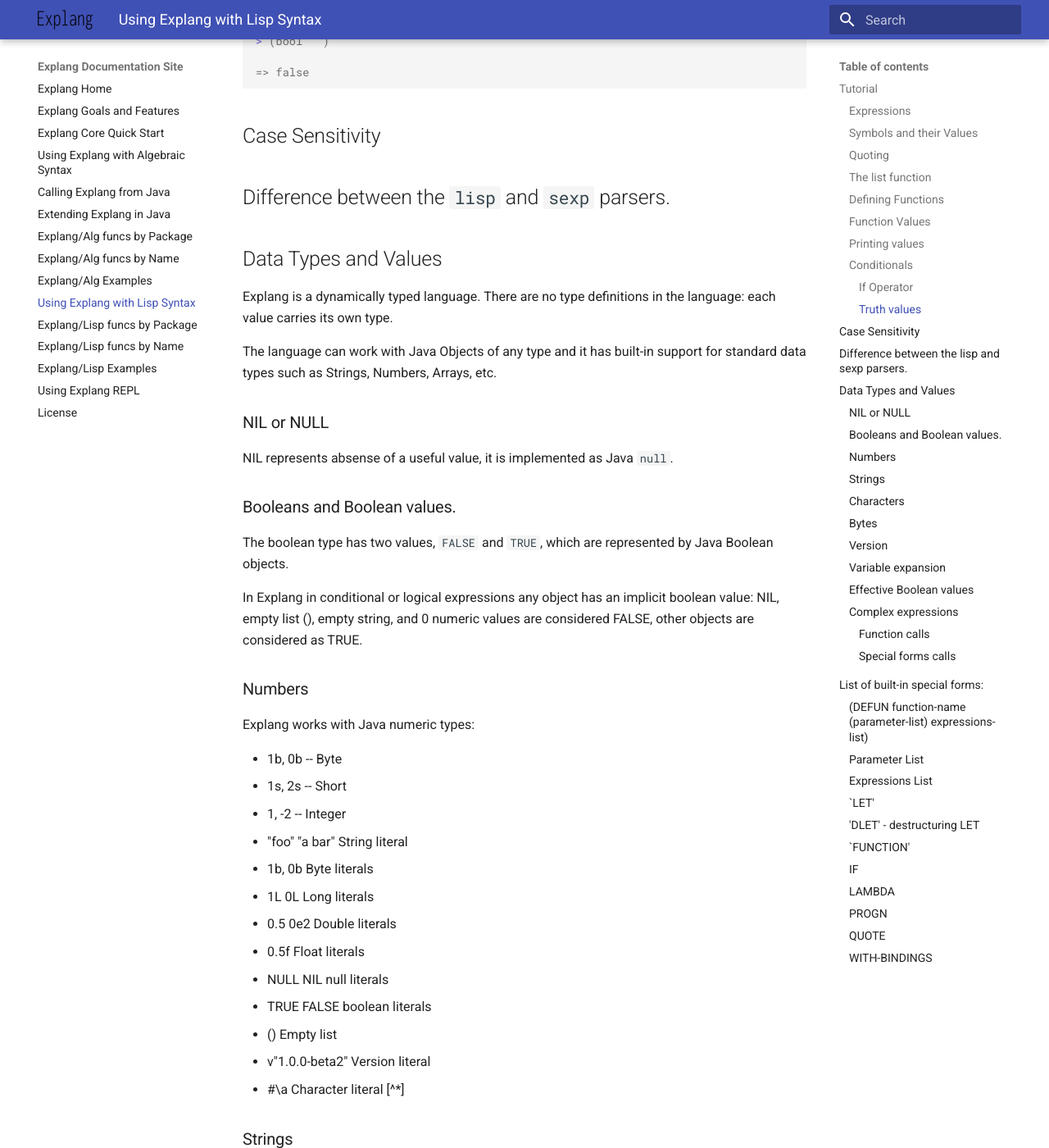
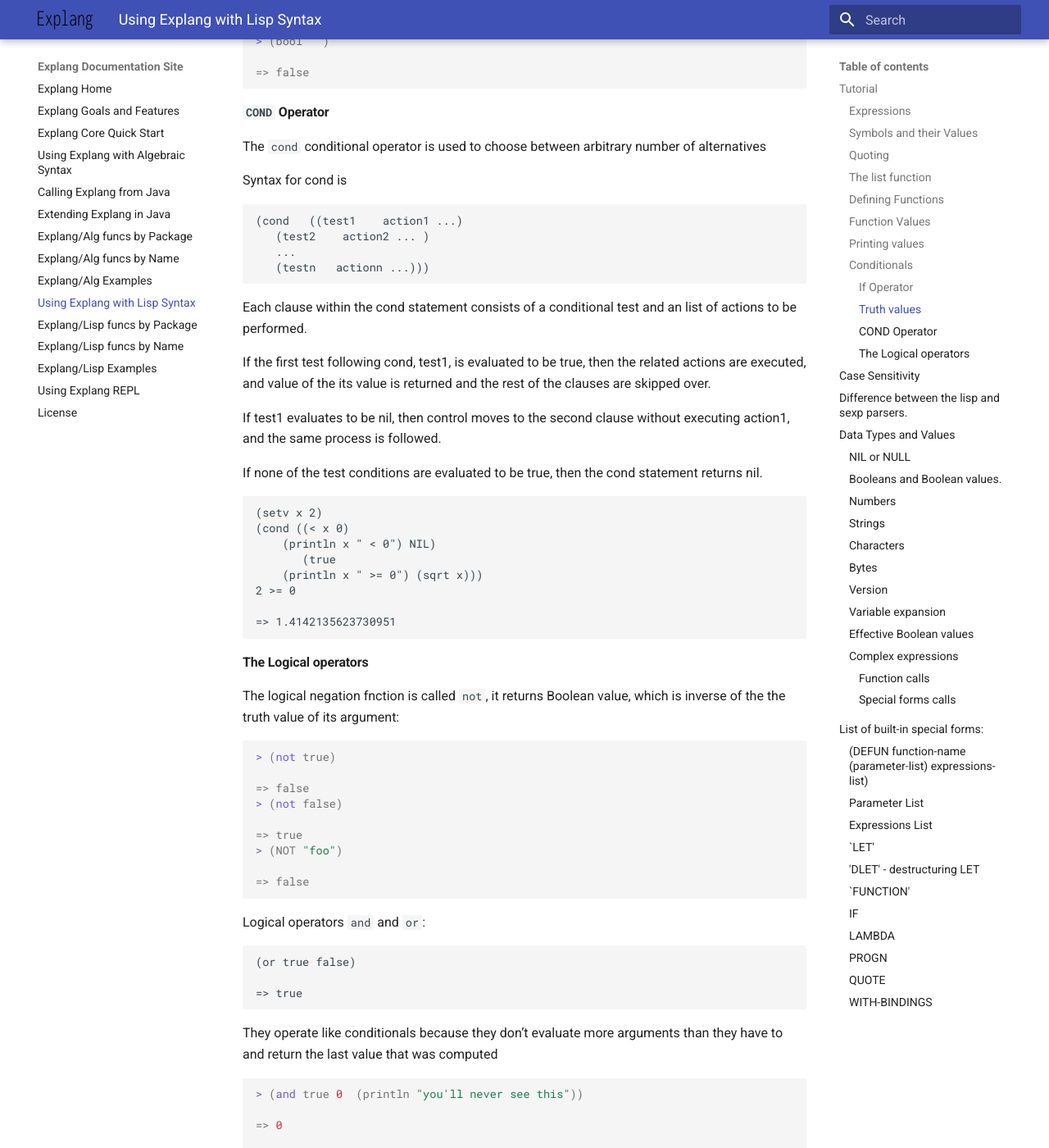
Before and after one commit to opsit-io/opsit-explang-docs, an MkDocs documentation site: the page built from docs/explang-lisp.md, in a window 1280 px wide and 1400 px high, scrolled down 6115 px. Shown: the whole window at 82% size. Built offline with MkDocs 1.6.1 and Material for MkDocs 9.7.7, drawn with Linux system fonts in a browser that asks for light colours; some of the changed text lies outside the part shown.

Commit message:
Add chapter on logical operators to tutorial

````diff
--- a/docs/explang-lisp.md
+++ b/docs/explang-lisp.md
@@ -335,6 +335,86 @@
 
 => false
 ```
+
+#### `COND` Operator
+
+The `cond` conditional operator is used to choose between arbitrary number of alternatives
+
+Syntax for cond is
+
+```
+(cond   ((test1    action1 ...)
+   (test2    action2 ... )
+   ...
+   (testn   actionn ...)))
+```
+
+Each clause within the cond statement consists of a conditional test and an list of actions to be performed.
+
+If the first test following cond, test1, is evaluated to be true, then the related actions are executed,
+and value of the its value is returned and the rest of the clauses are skipped over.
+
+If test1 evaluates to be nil, then control moves to the second clause without executing action1, and the same process is followed.
+
+If none of the test conditions are evaluated to be true, then the cond statement returns nil.
+
+```list
+(setv x 2)
+(cond ((< x 0)
+	(println x " < 0") NIL)
+       (true
+	(println x " >= 0") (sqrt x)))
+2 >= 0
+
+=> 1.4142135623730951
+```
+
+#### The Logical operators
+
+The logical negation fnction is called `not`, it returns Boolean value, which is inverse of the
+the truth value of its argument:
+
+```lisp
+> (not true)
+
+=> false
+> (not false)
+
+=> true
+> (NOT "foo")
+
+=> false
+```
+
+Logical operators `and` and `or`:
+
+```
+(or true false)
+
+=> true
+```
+
+They operate like conditionals because they don’t evaluate more arguments than they have to and
+return the last value that was computed
+
+
+```lisp
+> (and true 0  (println "you'll never see this"))
+
+=> 0
+
+> (or false 0 "foo"  (println "you'll never see this too"))
+
+=> foo
+```
+
+
+
+
+
+
+
+
 
 
 
````
